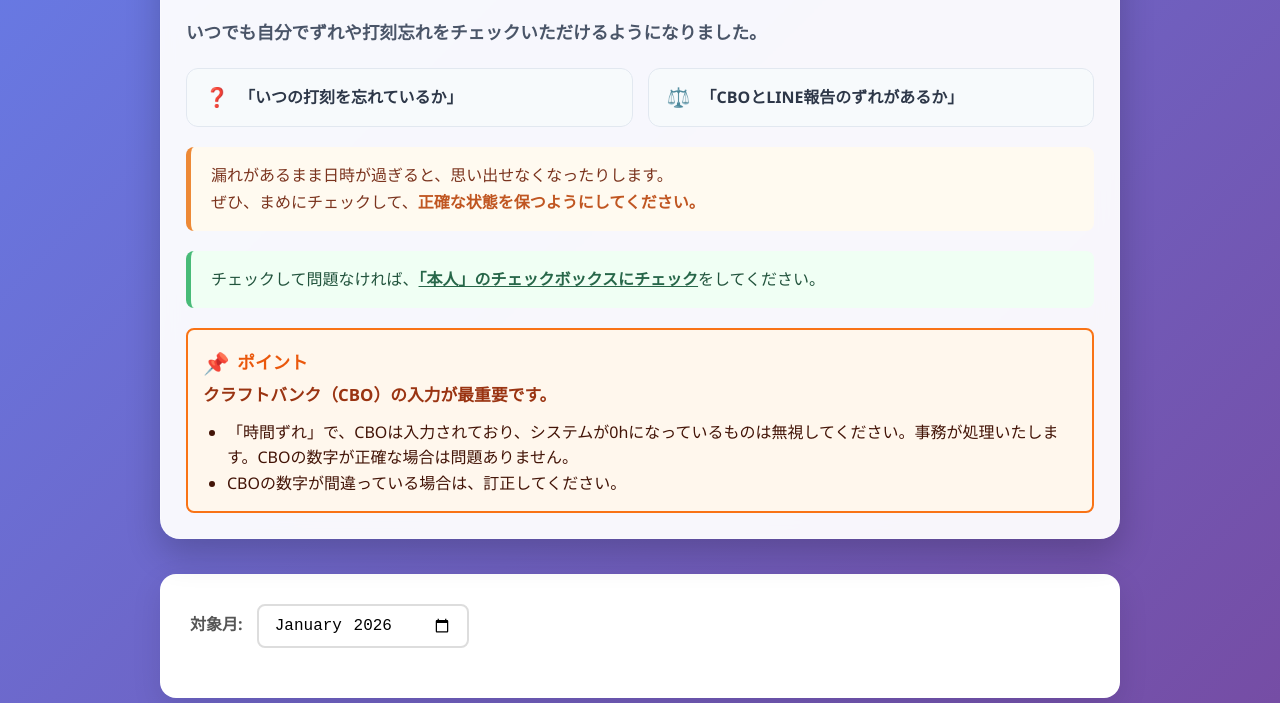
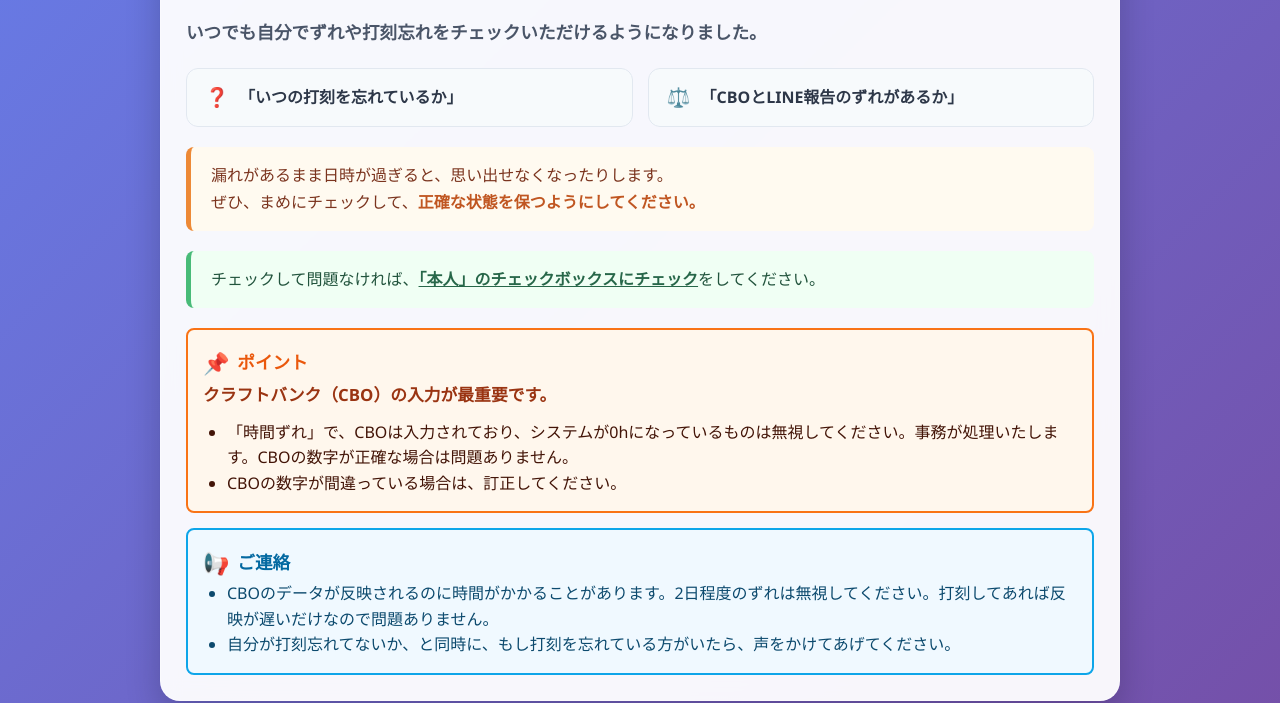
Before and after one commit to tatehub778/overtime-report-bot, a website: page public/cbo-factory.html in a window 1280 px wide. Shown: the part 256-959 px from the top of the page. Drawn offline with Linux system fonts and the light colour scheme; no server answers.

Commit message:
feat: 工場専用検証ページに連絡事項セクションを追加

```diff
--- a/public/cbo-factory.html
+++ b/public/cbo-factory.html
@@ -78,6 +78,18 @@
                     <ul style="margin: 0; padding-left: 1.5em; color: #431407; line-height: 1.6;">
                         <li>「時間ずれ」で、CBOは入力されており、システムが0hになっているものは無視してください。事務が処理いたします。CBOの数字が正確な場合は問題ありません。</li>
                         <li>CBOの数字が間違っている場合は、訂正してください。</li>
+                    </ul>
+                </div>
+
+                <!-- 追加: ご連絡セクション -->
+                <div class="notice-box"
+                    style="background-color: #f0f9ff; border: 2px solid #0ea5e9; padding: 15px; border-radius: 8px; margin-top: 15px;">
+                    <h3 style="color: #0369a1; margin-top: 0; display: flex; align-items: center; font-size: 1.1em;">
+                        <span style="font-size: 1.2em; margin-right: 8px;">📢</span> ご連絡
+                    </h3>
+                    <ul style="margin: 0; padding-left: 1.5em; color: #0c4a6e; line-height: 1.6; font-weight: 500;">
+                        <li>CBOのデータが反映されるのに時間がかかることがあります。2日程度のずれは無視してください。打刻してあれば反映が遅いだけなので問題ありません。</li>
+                        <li>自分が打刻忘れてないか、と同時に、もし打刻を忘れている方がいたら、声をかけてあげてください。</li>
                     </ul>
                 </div>
             </div>
```
